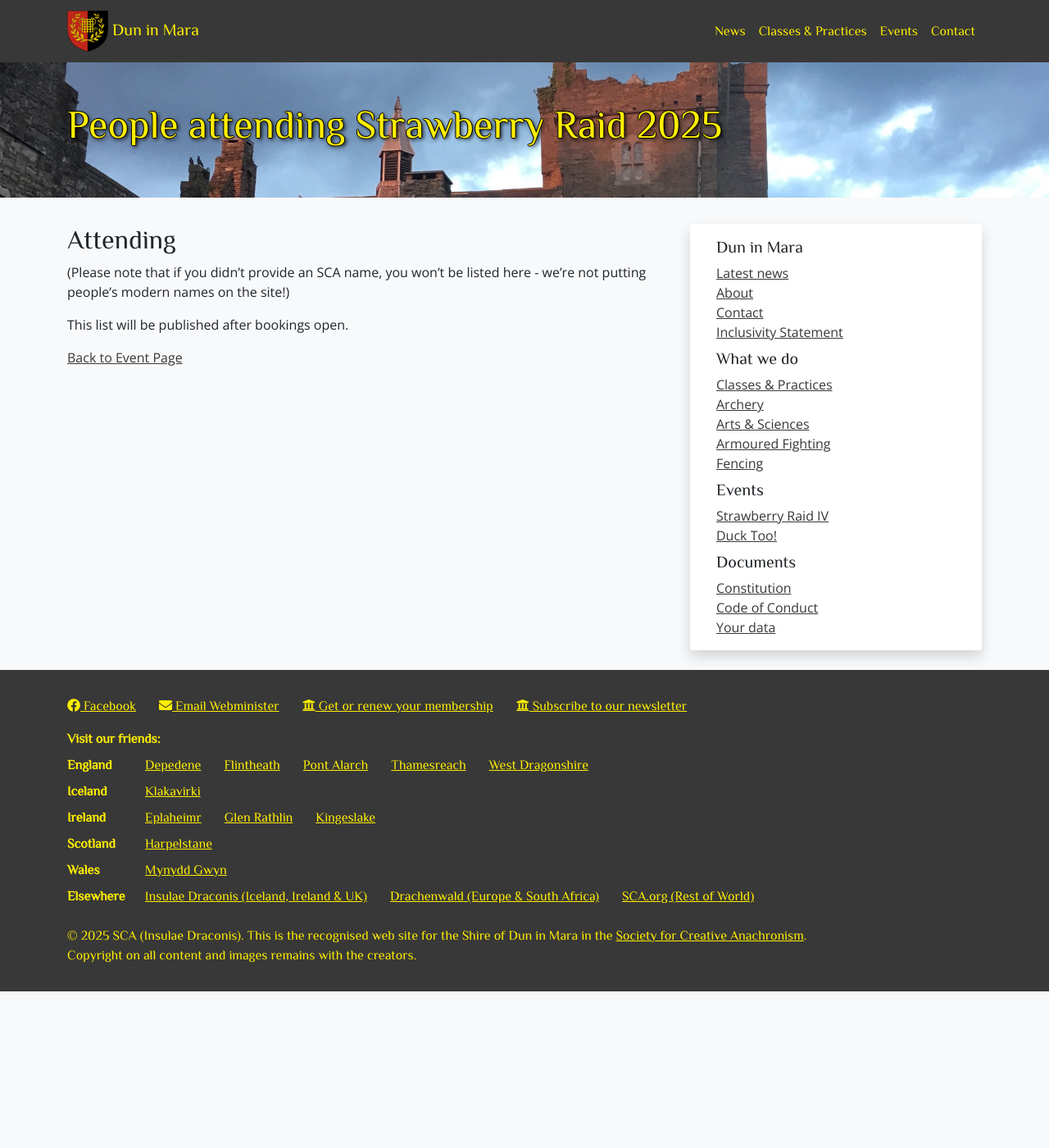
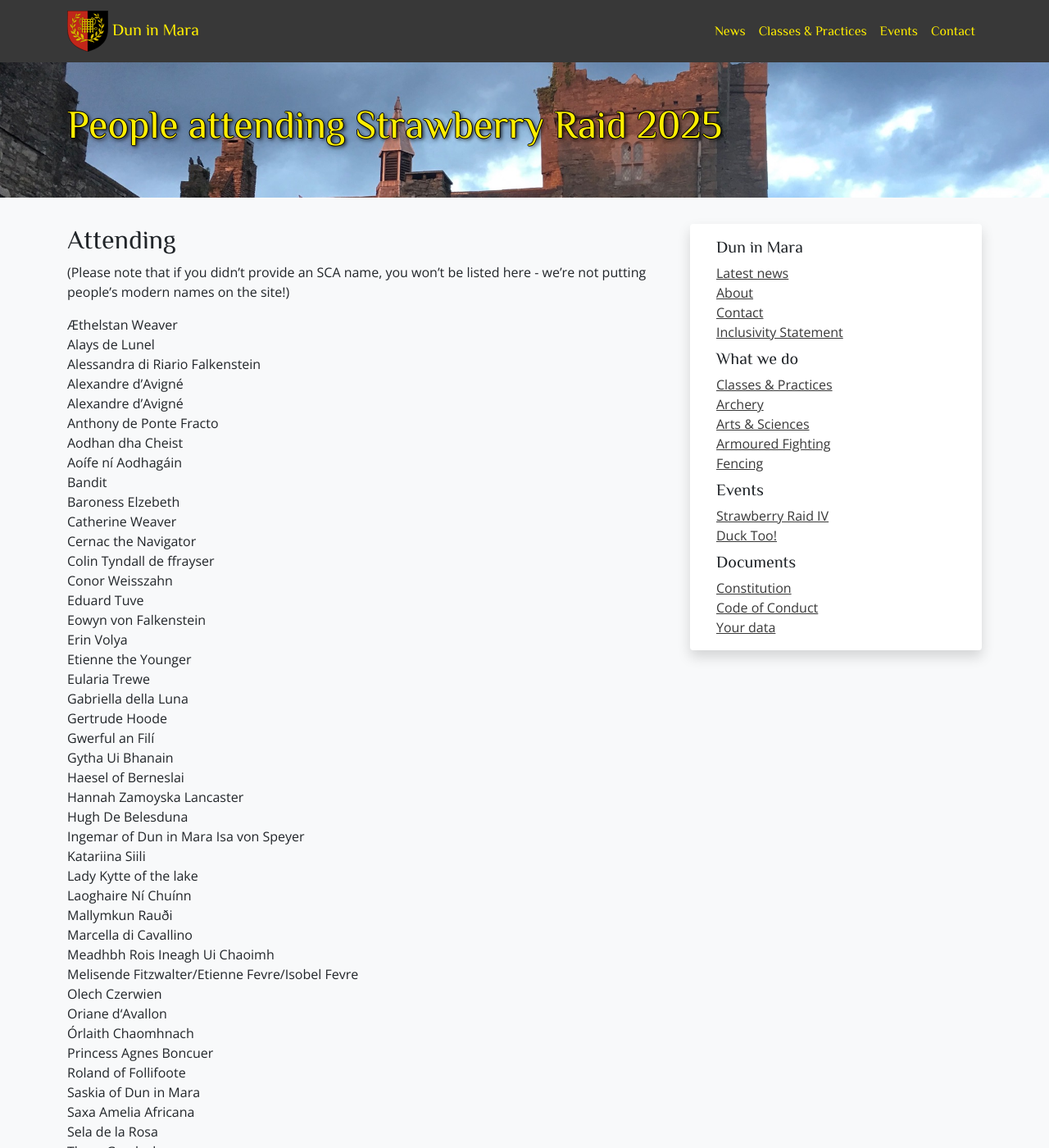
Before and after one commit to drachenwald/dun-in-mara, a Jekyll site: the page built from events/2025/strawberry-raid-iv/attending.md, in a window 1280 px wide and 1400 px high. Shown: the whole window at 82% size. Built offline with Jekyll 4.4.1, drawn with Linux system fonts in a browser that asks for light colours; comment, search, counter and statistics services are not loaded; some of the changed text lies outside the part shown.

Commit message:
published attendee list

```diff
--- a/events/2025/strawberry-raid-iv/attending.md
+++ b/events/2025/strawberry-raid-iv/attending.md
@@ -8,7 +8,56 @@ excerpt: "28 May-2 June 2025. Sigginstown Castle, Co. Wexford, Ireland."
 
 (Please note that if you didn't provide an SCA name, you won't be listed here - we're not putting people's modern names on the site!)
 
-This list will be published after bookings open.
+Æthelstan Weaver
+Alays de Lunel
+Alessandra di Riario Falkenstein
+Alexandre d'Avigné
+Alexandre d'Avigné
+Anthony de Ponte Fracto
+Aodhan dha Cheist
+Aoífe ní Aodhagáin
+Bandit
+Baroness Elzebeth
+Catherine Weaver
+Cernac the Navigator
+Colin Tyndall de ffrayser
+Conor Weisszahn
+Eduard Tuve
+Eowyn von Falkenstein
+Erin Volya
+Etienne the Younger
+Eularia Trewe
+Gabriella della Luna
+Gertrude Hoode
+Gwerful an Filí
+Gytha Ui Bhanain
+Haesel of Berneslai
+Hannah Zamoyska Lancaster
+Hugh De Belesduna
+Ingemar of Dun in Mara
+Isa von Speyer
+Katariina Siili
+Lady Kytte of the lake
+Laoghaire Ní Chuínn
+Mallymkun Rauði
+Marcella di Cavallino
+Meadhbh Rois Ineagh Ui Chaoimh
+Melisende Fitzwalter/Etienne Fevre/Isobel Fevre
+Olech Czerwien
+Oriane d‘Avallon
+Órlaith Chaomhnach
+Princess Agnes Boncuer
+Roland of Follifoote
+Saskia of Dun in Mara
+Saxa Amelia Africana
+Sela de la Rosa
+Thora Greylock
+Trygg of Eplaheimr
+Tuathal Caomhánach
+Vallittu
+Viscountess Susannah of York
+Yannick of Normandy
+Yda v Boulogne
 
 
 <a href="/events/2025/strawberry-raid-iv/">Back to Event Page</a>
```
